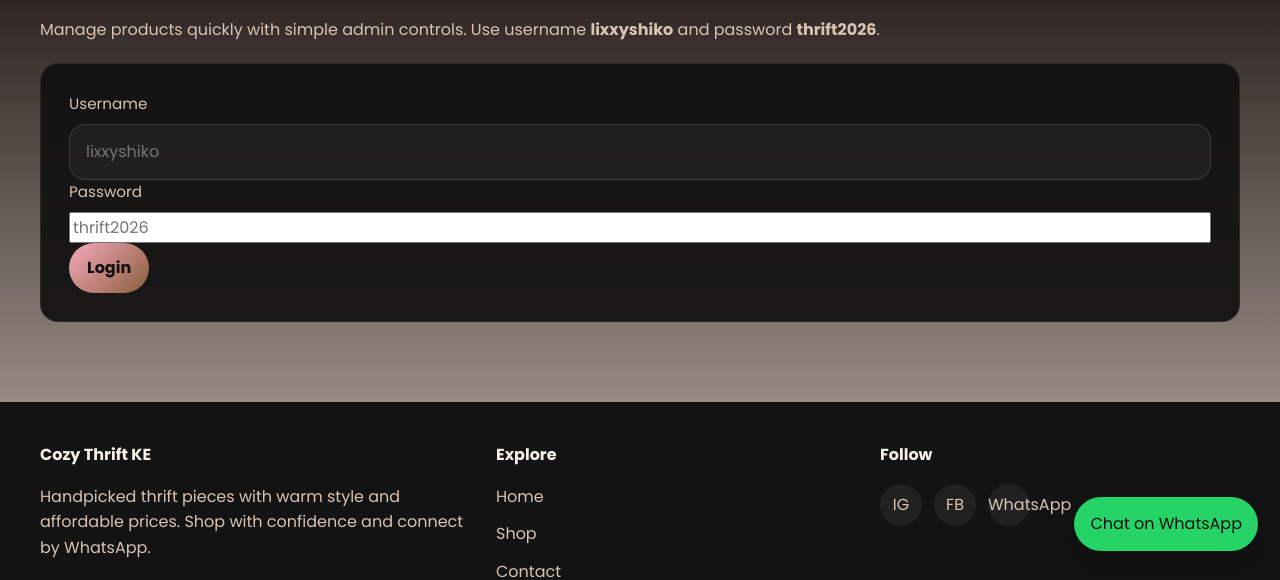
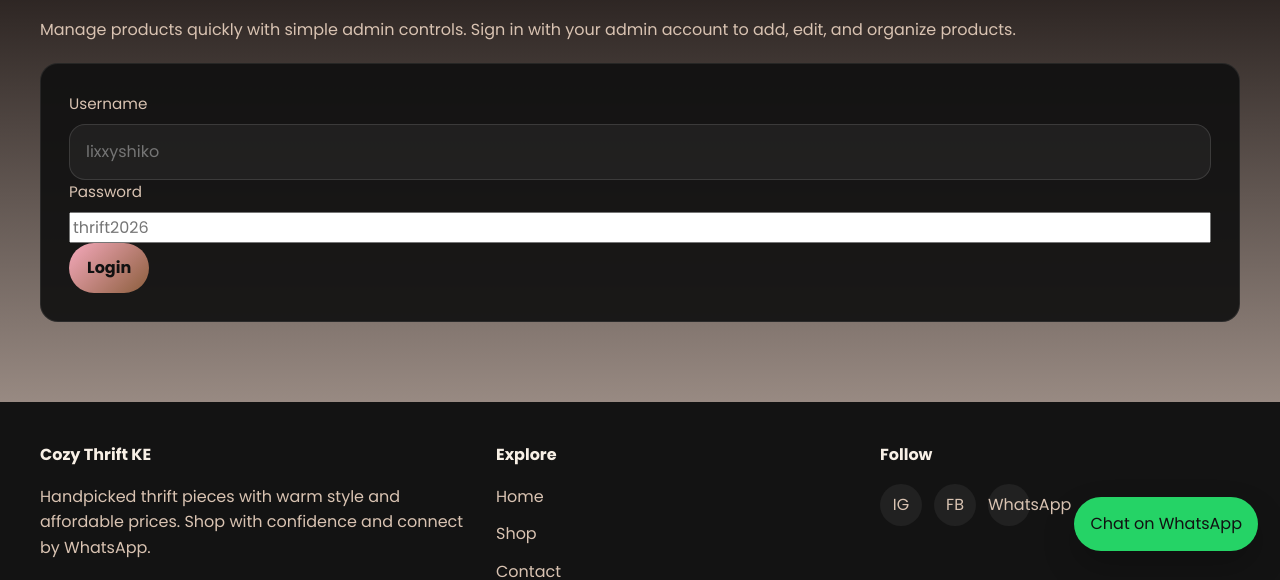
Before and after one commit to techkarari-maker/cozy-thrifts, a website: page admin.html in a window 1280 px wide. Shown: the part 227-807 px from the top of the page. Drawn offline with nearby package versions, Linux system fonts and the light colour scheme.

Commit message:
Hide admin credentials from page text

```diff
--- a/admin.html
+++ b/admin.html
@@ -25,7 +25,7 @@
 <main class="container">
   <section class="section">
     <h3>Admin Dashboard</h3>
-    <p class="section-note">Manage products quickly with simple admin controls. Use username <strong>lixxyshiko</strong> and password <strong>thrift2026</strong>.</p>
+    <p class="section-note">Manage products quickly with simple admin controls. Sign in with your admin account to add, edit, and organize products.</p>
     <div id="adminLoginPanel" class="admin-panel">
       <form id="adminLoginForm">
         <div class="field"><label for="adminUsername">Username</label><input id="adminUsername" type="text" placeholder="lixxyshiko"></div>
```
